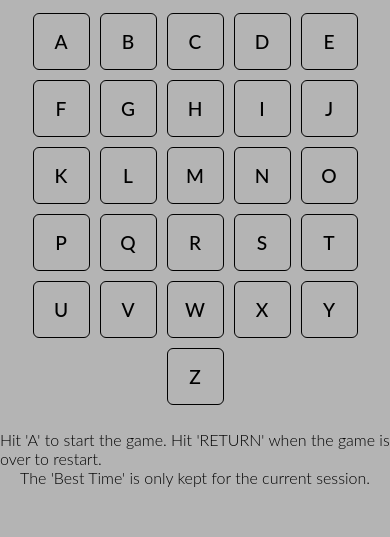
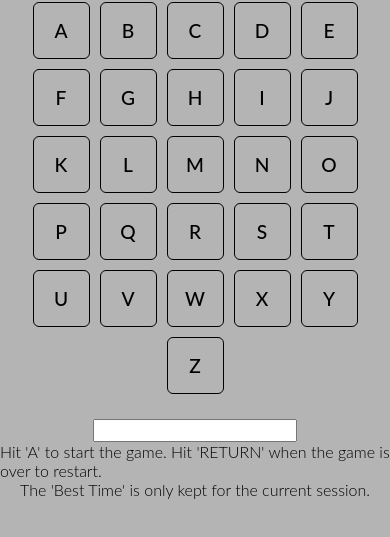
Before and after one commit to aaronmwhitehead/abc-typer, a plain HTML site: page index.html in a window 390 px wide. Shown: the part 289-826 px from the top of the page. Drawn offline with nearby package versions, Linux system fonts and the light colour scheme.

Commit message:
Added mobile support

```diff
--- a/index.css
+++ b/index.css
@@ -73,4 +73,17 @@ h1 {
   .best-time-container span {
     font-size: 1.6em; }
 
+
+@media screen and (max-width : 1920px){
+  #text{
+    visibility: hidden;
+  }
+}
+
+@media screen and (max-width : 906px){
+  #text{
+    visibility: visible;
+  }
+ }
+
 /*# sourceMappingURL=index.css.map */
--- a/index.html
+++ b/index.html
@@ -103,6 +103,8 @@
             </div>
         </div>
 
+        <input autocomplete="off" type="text" id="text">
+
         <span>Hit 'A' to start the game. Hit 'RETURN' when the game is over to restart.</span>
         <span>The 'Best Time' is only kept for the current session.</span>
     </div>
--- a/index.js
+++ b/index.js
@@ -30,6 +30,7 @@ $(document).keypress(function(event){
 
         default:
             var currLetter = String.fromCharCode(event.which).toUpperCase();
+            $('#text').val('');
 
             if(currLetter == letters[i]) {
                 $(`.${currLetter}`).addClass('typed');
```
